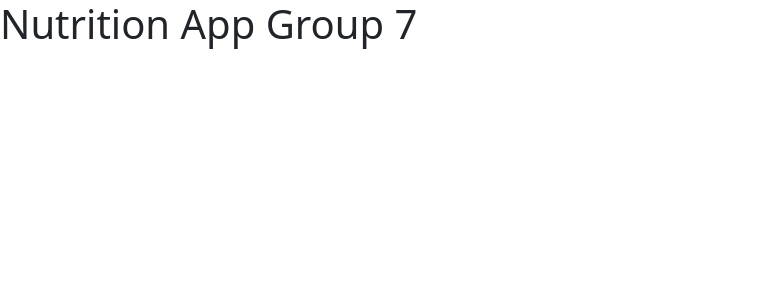
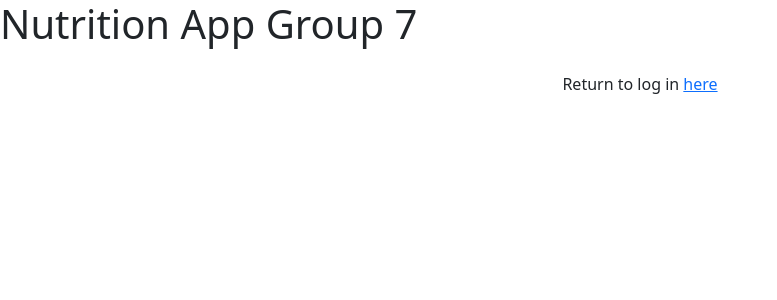
Before and after one commit to johnmichael-kane/Large-Project, a React (Create React App) app in the folder frontend/: page /emailAuthorization in a window 1280 px wide. Shown: the top 300 px of the page, without its empty margins (0-777 px from the left). Built offline with nearby package versions, Linux system fonts and the light colour scheme; no server answers.

Commit message:
Update EmailVerification.js
new stylization

```diff
--- a/frontend/src/components/EmailVerification.js
+++ b/frontend/src/components/EmailVerification.js
@@ -1,5 +1,7 @@
 import React, { useState,useEffect } from 'react'
+import { Link } from 'react-router-dom';
 
+import 'bootstrap/dist/css/bootstrap.min.css'
 function EmailVerification()
 {
 
@@ -50,7 +52,22 @@ function EmailVerification()
 
     return(
         <div>
-        <span id="loginResult">{message}</span>
+          <div class="container">
+            <div class="row text-center">
+            <div class="col-md">
+                <div class="card-body text-center">
+                  <div class="h1 mb-3">
+                    <i class="bi bi-check-circle-fill"></i>
+                  </div>
+                  <span id="loginResult">{message}</span>
+                  <div>
+                    <span> Return to log in </span>
+                    <Link to="/">here</Link>
+                  </div>
+                </div>
+              </div>
+            </div>
+          </div>
         </div>
     );
 };
```
